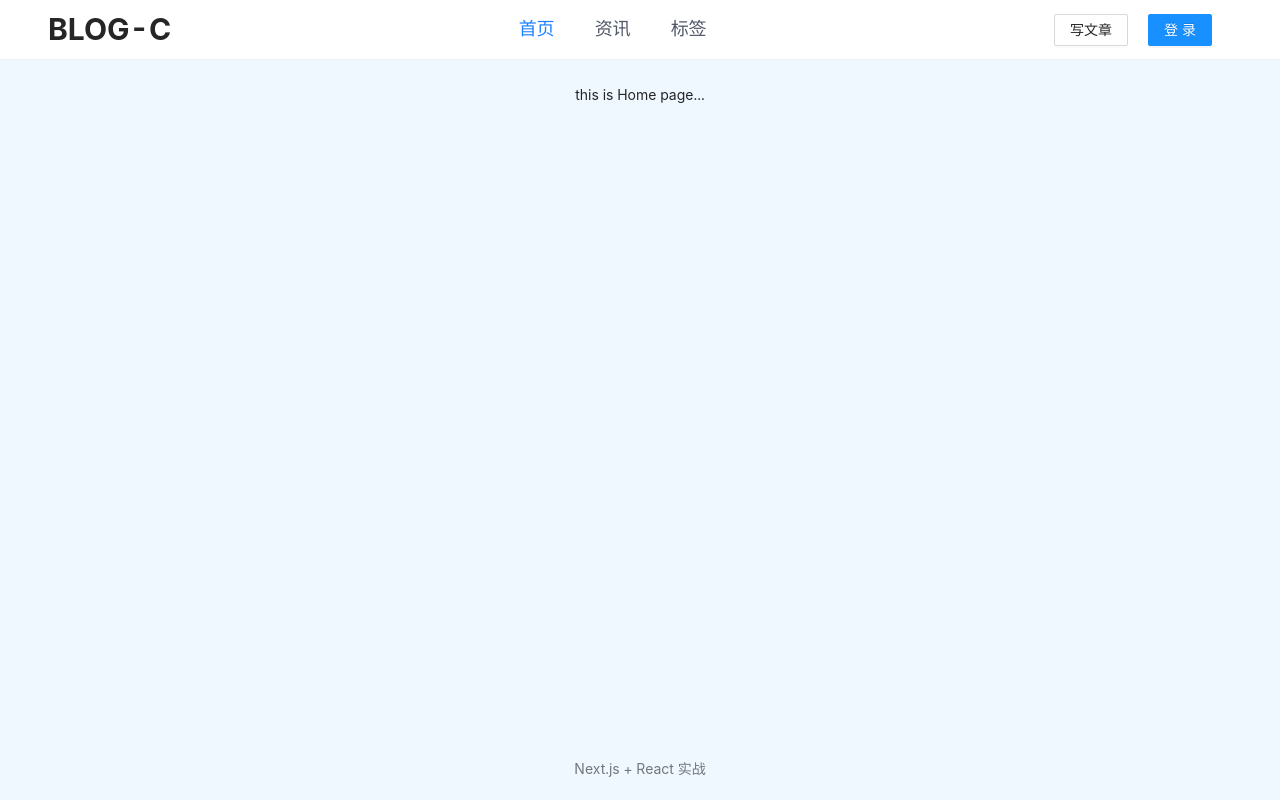
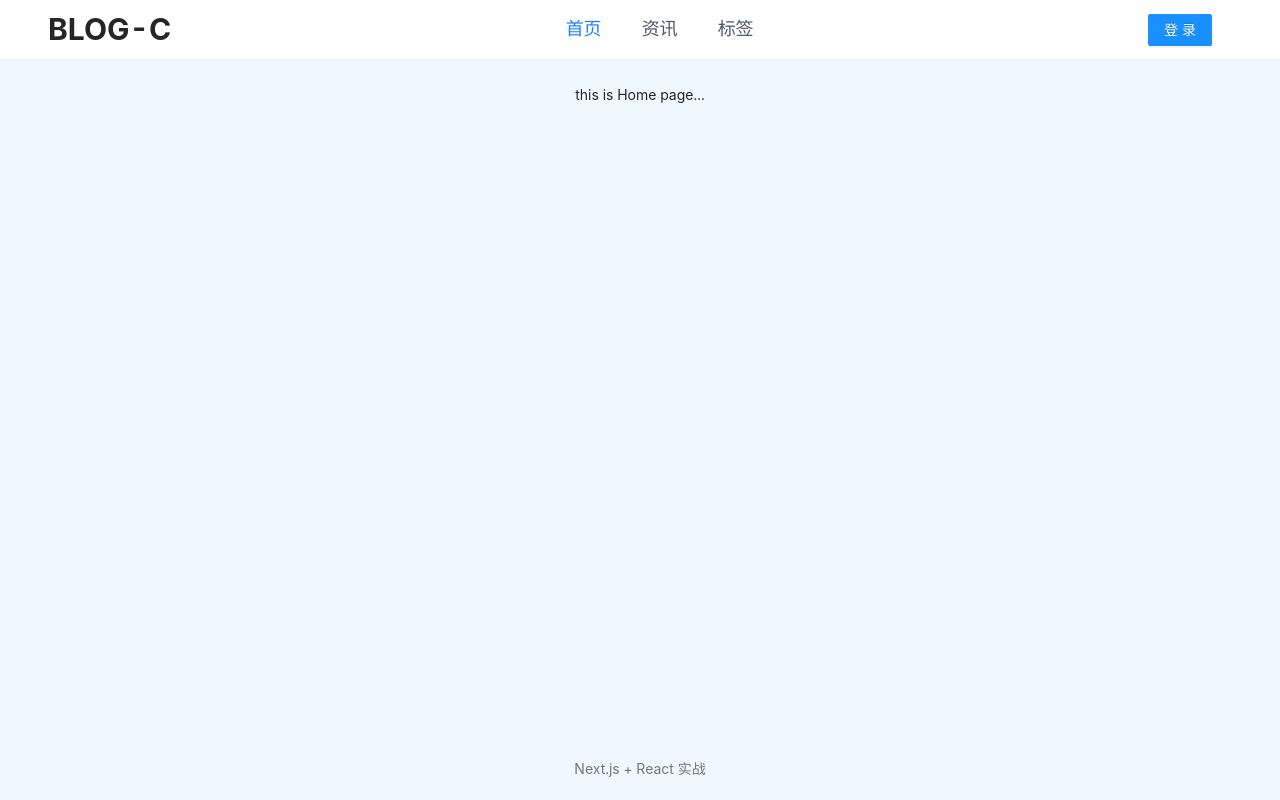
Before and after one commit to Picker666/next-pratice, a Next.js app: page / in a window 1280 px wide. Built offline with nearby package versions, Linux system fonts and the light colour scheme; what next-cookie would draw is missing.

Commit message:
style change

```diff
--- a/components/Navbar/index.tsx
+++ b/components/Navbar/index.tsx
@@ -88,7 +88,7 @@
         ))}
       </section>
       <section className={styles.operationArea}>
-        <Button onClick={handleGotoEditorPage} className={`userId ? ${styles.hide}: ''`}>写文章</Button>
+        <Button onClick={handleGotoEditorPage} className={userId ? "" : styles.hide}>写文章</Button>
         {userId ? (
           <>
             <Dropdown menu={menuProps} placement="bottomLeft">
```
Also changed, not shown: public/images/avatar.jpg (added).
